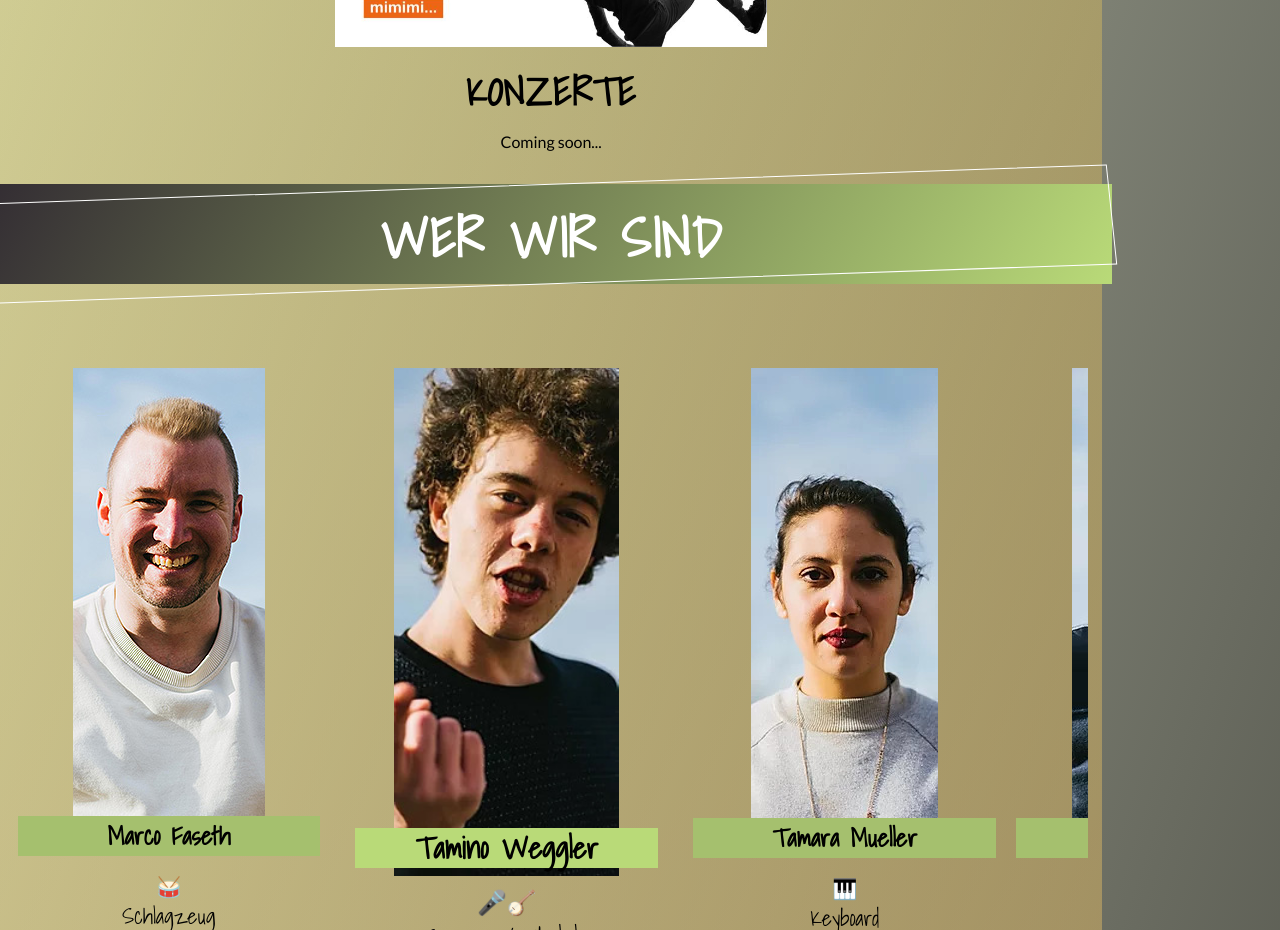
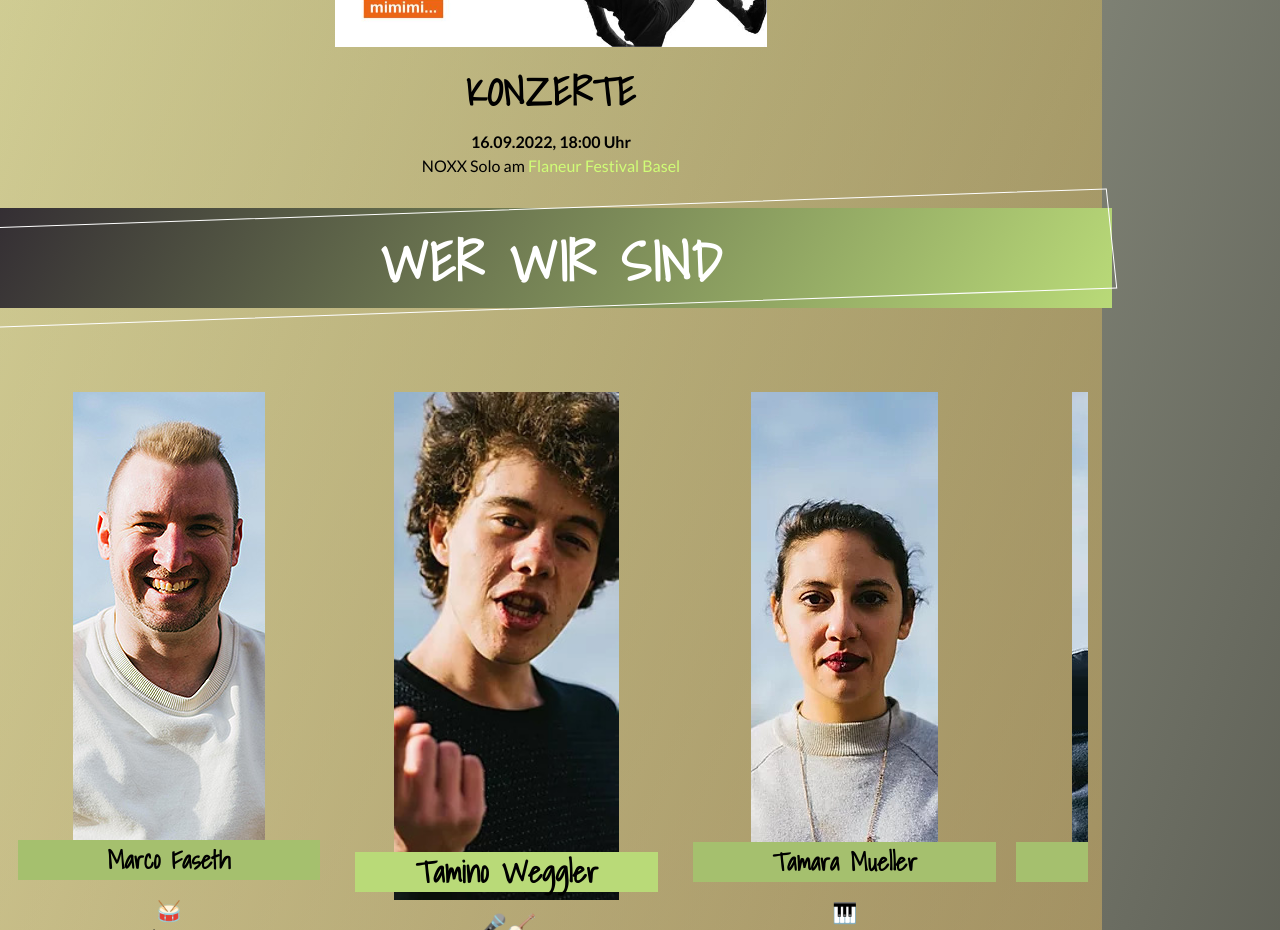
Before and after one commit to weeebr/noxx, a React (Create React App) app: page / in a window 1280 px wide. Shown: the part 1160-2090 px from the top of the page. Built offline with nearby package versions, Linux system fonts and the light colour scheme.

Commit message:
konzerte update
flaneur festival eingefügt, fehlendes "dateTitle" eingefügt.

```diff
--- a/src/pages/Home.js
+++ b/src/pages/Home.js
@@ -42,16 +42,28 @@ const Home = forwardRef((props, ref) => {
        </p>
       <img src={cover} alt="Mimimi Album Cover" style={{width: '40%', margin: '20px auto 0 auto'}} />
 
+
+
       <h3>Konzerte</h3>
 
 
 
       <p>
-        Coming soon...
-        </p>
+        <DateTitle>16.09.2022, 18:00 Uhr</DateTitle>
+        <br />NOXX Solo am <a
+          href="https://www.flaneurbasel.ch/"
+          target="_blank"
+          style={{margin: 0}}
+          rel="noopener noreferrer">Flaneur Festival Basel</a>
+      </p>
+
     </div>
   );
 });
+
+  const DateTitle = styled.strong`
+  font-family: 'LatoBold';
+  `;
 
 const ImagesWrapper = styled.div`
   text-align: center;
```
